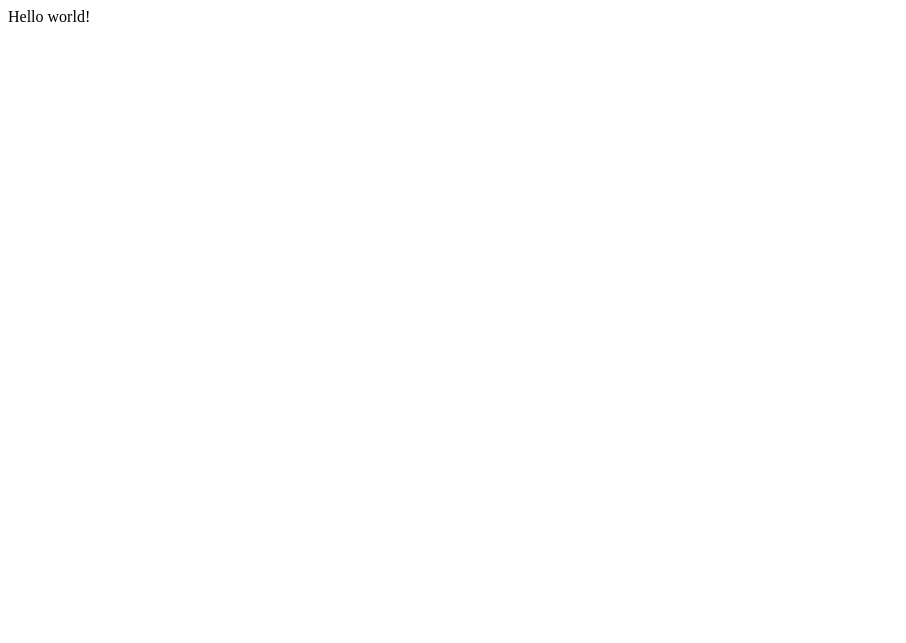
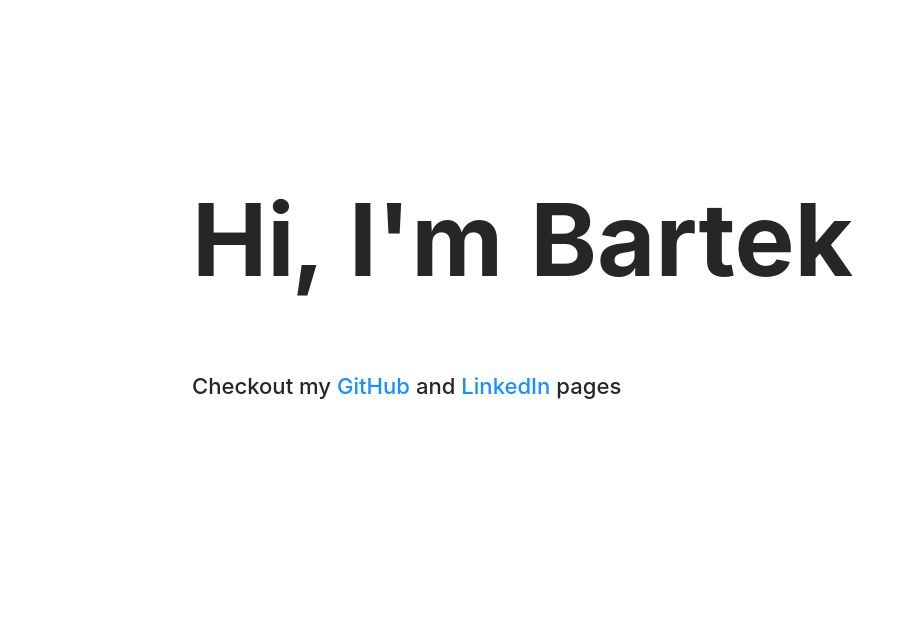
Before and after one commit to bartoszadamczyk/bartoszadamczyk.com, a Gatsby site in the folder app/: page / in a window 1280 px wide. Shown: the whole page, without its empty margins (0-906 px from the left). Built offline with nearby package versions, Linux system fonts and the light colour scheme; Gatsby itself is replaced by a stand-in of ours.

Commit message:
Init page

```diff
--- /dev/null
+++ b/app/src/components/App.tsx
@@ -0,0 +1,16 @@
+import React from "react"
+import Hero from "./Hero/Hero"
+
+const primaryHeader = "Hi, I'm Bartek"
+const secondaryHeader = (
+  <>
+    Checkout my <a href="https://github.com/bartoszadamczyk">GitHub</a> and{" "}
+    <a href="https://www.linkedin.com/in/bartoszadamczyk/">LinkedIn</a> pages
+  </>
+)
+
+const App = () => {
+  return <Hero primaryHeader={primaryHeader} secondaryHeader={secondaryHeader} />
+}
+
+export default App
--- /dev/null
+++ b/app/src/components/Hero/Hero.scss
@@ -0,0 +1,20 @@
+.Hero {
+  width: 100vw;
+  height: 100vh;
+  display: flex;
+  justify-content: center;
+
+  .inner {
+    width: 70vw;
+    margin: 20vh 0;
+  }
+
+  h1 {
+    font-size: calc(6vw + 3vh);
+    font-weight: bold;
+  }
+
+  h2 {
+    font-size: calc((6vw + 3vh) * 0.12 + 10px);
+  }
+}
--- /dev/null
+++ b/app/src/components/Hero/Hero.tsx
@@ -0,0 +1,20 @@
+import React from "react"
+import "./Hero.scss"
+
+type Hero = {
+  primaryHeader: string
+  secondaryHeader: Element
+}
+
+const Hero = ({ primaryHeader, secondaryHeader }: Hero) => {
+  return (
+    <div className="Hero">
+      <div className="inner">
+        <h1>{primaryHeader}</h1>
+        <h2>{secondaryHeader}</h2>
+      </div>
+    </div>
+  )
+}
+
+export default Hero
--- /dev/null
+++ b/app/src/pages/404.tsx
@@ -0,0 +1,28 @@
+import React from "react"
+import { Link } from "gatsby"
+import { Helmet } from "react-helmet"
+import Hero from "../components/Hero/Hero"
+import "antd/dist/antd.css"
+
+const primaryHeader = "404 Page Not Found"
+const secondaryHeader = (
+  <>
+    Checkout my <Link to="/">homepage</Link>
+  </>
+)
+
+const NotFound = () => {
+  return (
+    <>
+      <Helmet defer={false}>
+        <meta charSet="utf-8" />
+        <title>404 - Bartosz Adamczyk</title>
+        <html lang="en" />
+        <meta name="description" content="404 Page Not Found - Bartosz Adamczyk" />
+      </Helmet>
+      <Hero primaryHeader={primaryHeader} secondaryHeader={secondaryHeader} />
+    </>
+  )
+}
+
+export default NotFound
--- a/app/src/pages/bla.tsx
+++ /dev/null
@@ -1,5 +0,0 @@
-import React from "react"
-
-export default function Bla() {
-  return <div>Bla</div>
-}
--- a/app/src/pages/index.tsx
+++ b/app/src/pages/index.tsx
@@ -1,5 +1,20 @@
 import React from "react"
+import { Helmet } from "react-helmet"
+import App from "../components/App"
+import "antd/dist/antd.css"
 
-export default function Home() {
-  return <div>Hello world!</div>
+const Home = () => {
+  return (
+    <>
+      <Helmet defer={false}>
+        <meta charSet="utf-8" />
+        <title>Bartosz Adamczyk</title>
+        <html lang="en" />
+        <meta name="description" content="About Bartosz Adamczyk" />
+      </Helmet>
+      <App />
+    </>
+  )
 }
+
+export default Home
```
